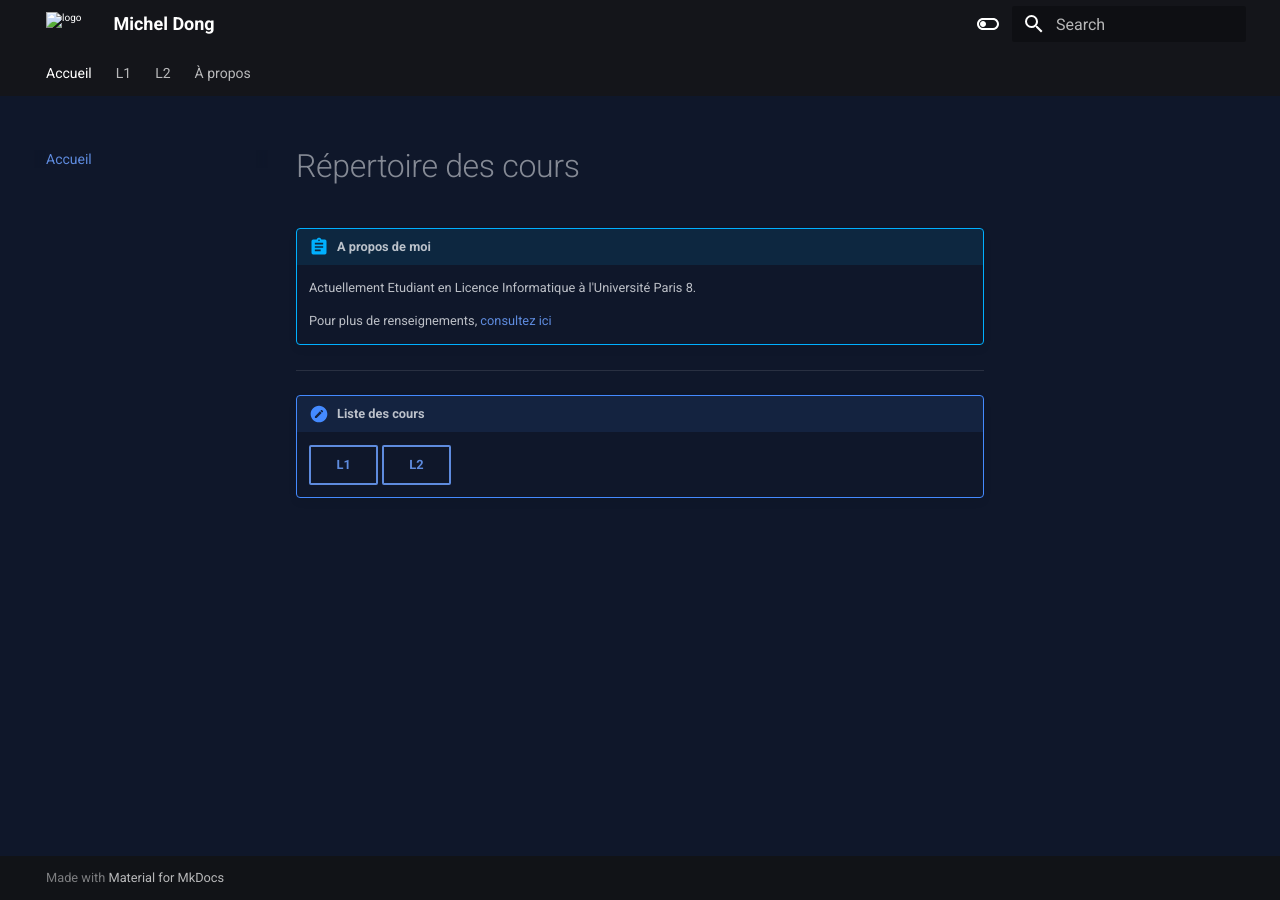
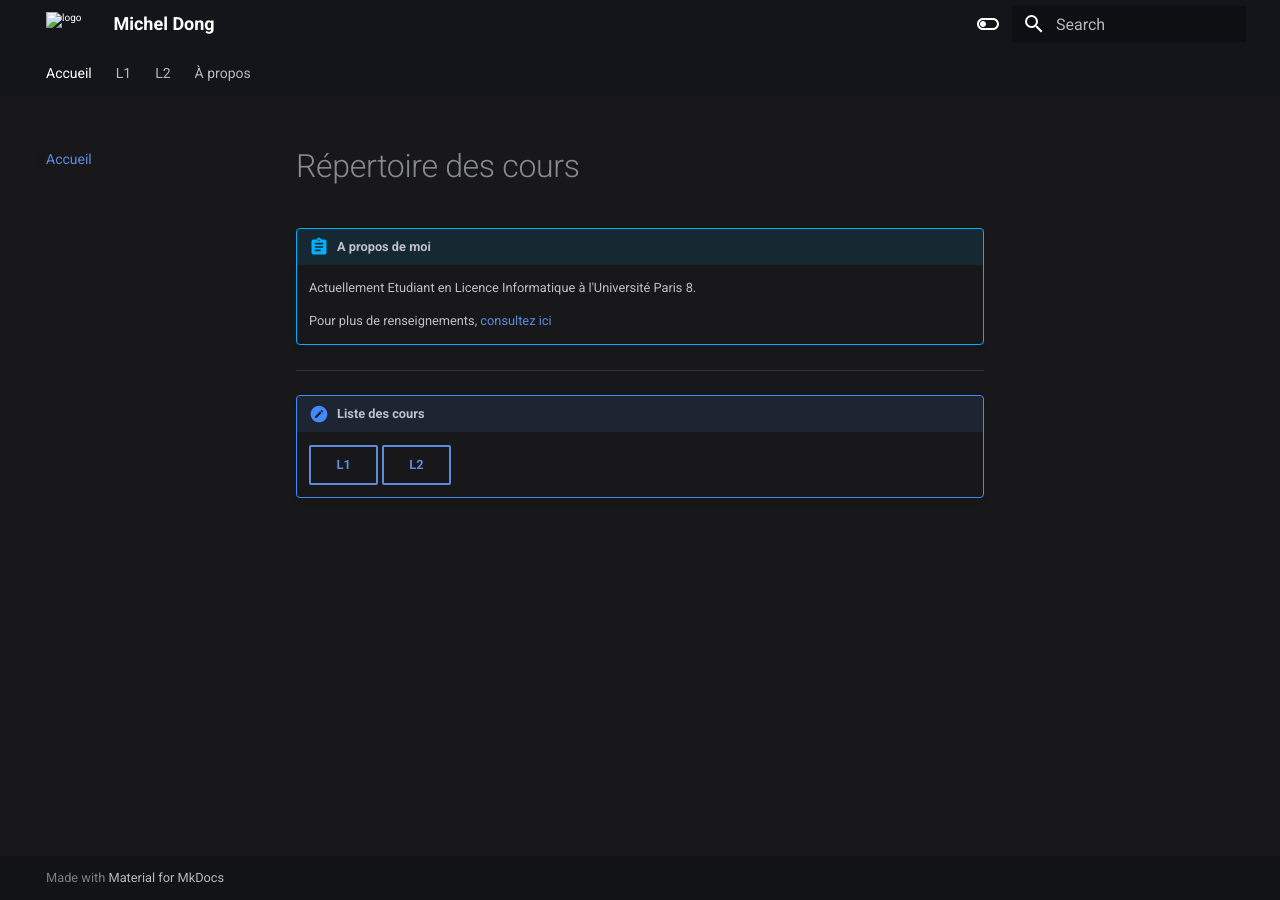
Before and after one commit to mcl-dg/docs, an MkDocs documentation site: the page built from docs/index.md, in a window 1280 px wide. Built offline with MkDocs 1.6.1 and Material for MkDocs 9.7.7, drawn with Linux system fonts in a browser that asks for light colours.

Commit message:
new bg color

```diff
--- a/docs/extra.css
+++ b/docs/extra.css
@@ -2,18 +2,20 @@
    THÈME CLAIR (Mode "default")
    ========================================================= */
 [data-md-color-scheme="default"] {
-  /* Un gris très très clair et doux pour le fond principal */
-  --md-default-bg-color: #f8f9fa;
-  /* Un blanc pur pour faire ressortir les blocs de code et la barre de recherche */
-  --md-default-bg-color--light: #ffffff;
+  /* Un gris très clair pour le fond principal (au lieu du blanc) */
+  --md-default-bg-color: #f4f4f5;
+
+  /* Un blanc "cassé" très doux pour les zones de texte et de code */
+  --md-default-bg-color--light: #fafafa;
 }
 
 /* =========================================================
    THÈME SOMBRE (Mode "slate")
    ========================================================= */
 [data-md-color-scheme="slate"] {
-  /* Un bleu nuit/gris anthracite très profond et moderne */
-  --md-default-bg-color: #0f172a;
-  /* Une nuance légèrement plus claire pour les blocs et encadrés */
-  --md-default-bg-color--light: #1e293b;
+  /* Un gris carbone moderne (ni bleu, ni noir absolu) */
+  --md-default-bg-color: #18181b;
+
+  /* Un gris légèrement plus clair pour faire ressortir les éléments (cartes, encadrés) */
+  --md-default-bg-color--light: #27272a;
 }
```
